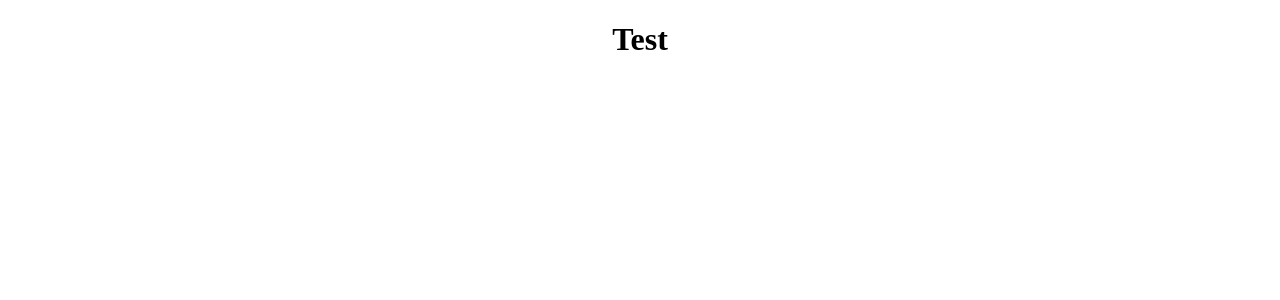
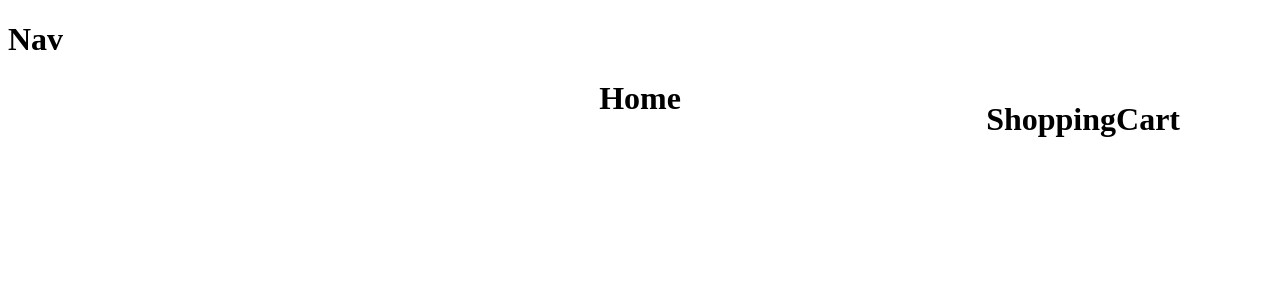
Before and after one commit to spuddister/shopping-cart-project, a React (Create React App) app: page / in a window 1280 px wide. Shown: the top 300 px of the page. Built offline with nearby package versions, Linux system fonts and the light colour scheme.

Commit message:
Component file system set up. Basic routing set up for home and store.

```diff
--- a/package.json
+++ b/package.json
@@ -8,6 +8,7 @@
     "@testing-library/user-event": "^13.5.0",
     "react": "^18.2.0",
     "react-dom": "^18.2.0",
+    "react-router-dom": "^6.11.2",
     "react-scripts": "5.0.1",
     "web-vitals": "^2.1.4"
   },
--- a/src/App.css
+++ b/src/App.css
@@ -1,5 +1,6 @@
 .App {
   text-align: center;
+  position: relative;
 }
 
 .App-logo {
--- a/src/App.js
+++ b/src/App.js
@@ -1,10 +1,21 @@
 import "./App.css";
+import React from "react";
+import { BrowserRouter, Routes, Route } from "react-router-dom";
+import Nav from "./Components/Nav/Nav";
+import Home from "./Components/Home/Home";
+import Store from "./Components/Store/Store";
+import ShoppingCart from "./Components/ShoppingCart/ShoppingCart";
 
 function App() {
   return (
-    <div className="App">
-      <h1>Test</h1>
-    </div>
+    <BrowserRouter>
+      <Nav />
+      <ShoppingCart />
+      <Routes>
+        <Route path="/" element={<Home />} />
+        <Route path="/store" element={<Store />} />
+      </Routes>
+    </BrowserRouter>
   );
 }
 
--- /dev/null
+++ b/src/Components/Home/Home.js
@@ -0,0 +1,11 @@
+import "./Home.css";
+
+function Home() {
+  return (
+    <div className="App">
+      <h1>Home</h1>
+    </div>
+  );
+}
+
+export default Home;
--- /dev/null
+++ b/src/Components/Nav/Nav.js
@@ -0,0 +1,11 @@
+import "./Nav.css";
+
+function Nav() {
+  return (
+    <div className="Nav">
+      <h1>Nav</h1>
+    </div>
+  );
+}
+
+export default Nav;
--- /dev/null
+++ b/src/Components/ShoppingCart/ShoppingCart.css
@@ -0,0 +1,4 @@
+.ShoppingCart {
+  position: absolute;
+  right: 100px;
+}
--- /dev/null
+++ b/src/Components/ShoppingCart/ShoppingCart.js
@@ -0,0 +1,11 @@
+import "./ShoppingCart.css";
+
+function ShoppingCart() {
+  return (
+    <div className="ShoppingCart">
+      <h1>ShoppingCart</h1>
+    </div>
+  );
+}
+
+export default ShoppingCart;
--- /dev/null
+++ b/src/Components/Store/Store.js
@@ -0,0 +1,11 @@
+import "./Store.css";
+
+function Store() {
+  return (
+    <div className="App">
+      <h1>Store</h1>
+    </div>
+  );
+}
+
+export default Store;
```
Also changed, not shown: src/Components/Home/Home.css (added), src/Components/Nav/Nav.css (added), src/Components/Store/Store.css (added), 1 other file (tests, documents, lock files or other folders).
